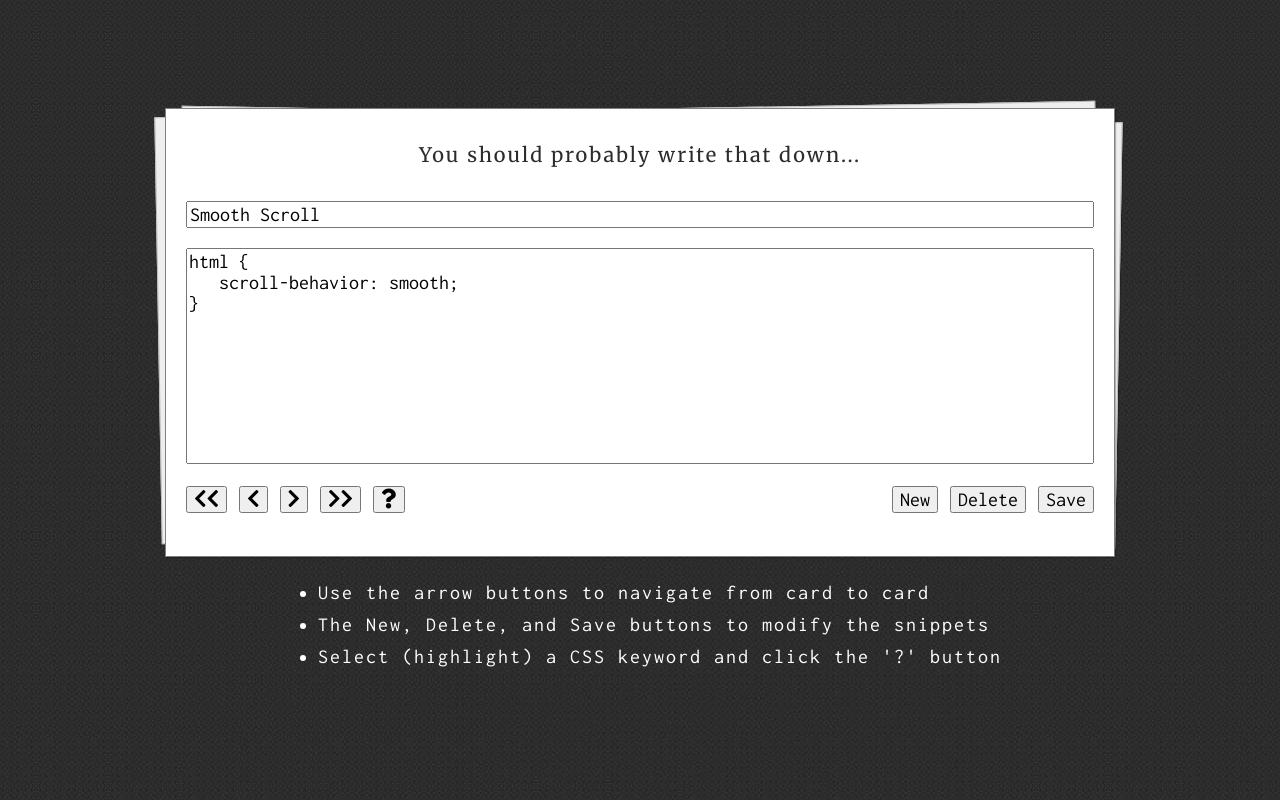
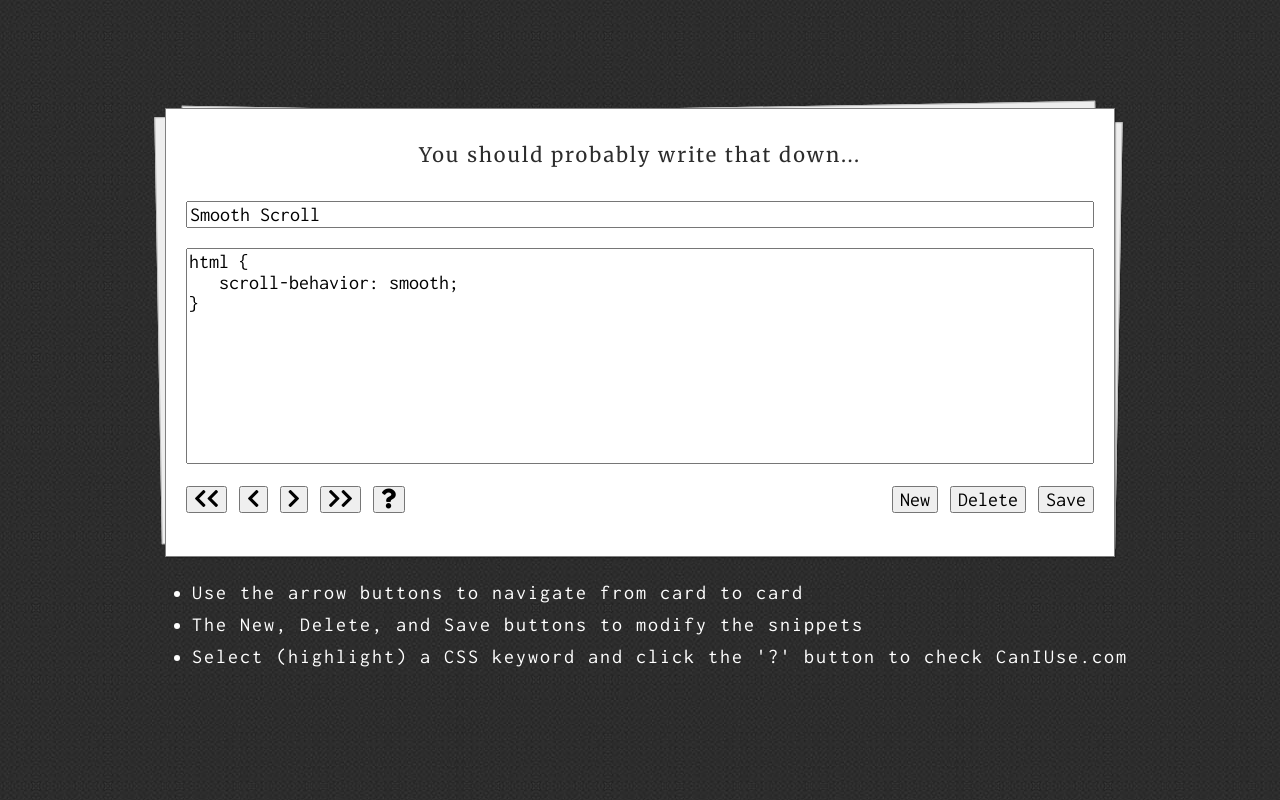
Before and after one commit to drydenje/jeremy-dryden-project-3, a plain HTML site: page index.html in a window 1280 px wide. Drawn offline with nearby package versions, Linux system fonts and the light colour scheme.

Commit message:
hasty fix

```diff
--- a/index.html
+++ b/index.html
@@ -66,7 +66,7 @@
       <ul>
          <li>Use the arrow buttons to navigate from card to card</li>
          <li>The New, Delete, and Save buttons to modify the snippets</li>
-         <li>Select (highlight) a CSS keyword and click the '?' button</li>
+         <li>Select (highlight) a CSS keyword and click the '?' button to check CanIUse.com</li>
       </ul>
    </section>
    <script src='https://code.jquery.com/jquery-3.2.1.min.js'
```
